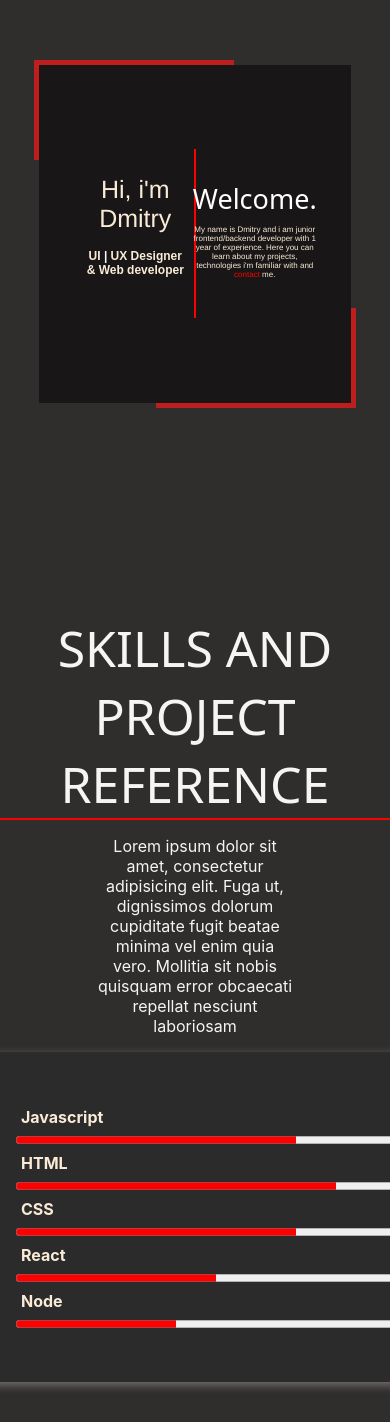
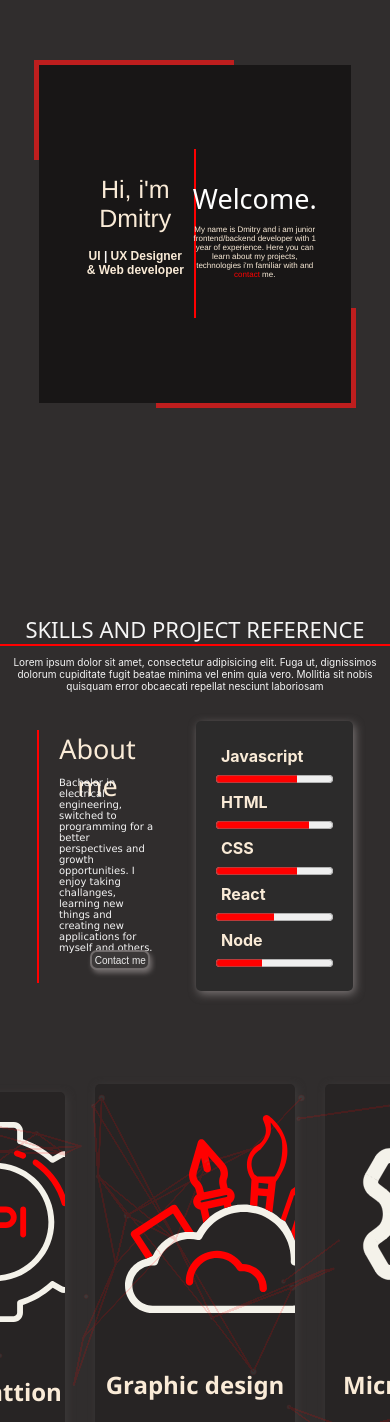
Before and after one commit to Dml199/portfolio_web, a React (Create React App) app: page / in a window 390 px wide. Shown: the part 146-1568 px from the top of the page. Built offline with nearby package versions, Linux system fonts and the light colour scheme.

Commit message:
29.10 16:50

```diff
--- a/src/about_sec/about.css
+++ b/src/about_sec/about.css
@@ -59,7 +59,7 @@ border-bottom:2px solid red;
 
 #about_int_text_2 p{
    color:whitesmoke;
-    width:50%;
+
     background-color:rgb(48, 45, 45);
 
 }
@@ -71,6 +71,7 @@ border-bottom:2px solid red;
         display:flex;
         flex-direction:column;
         padding:50px;
+        width:40%;
         box-shadow:2px 3px 10px rgb(121, 115, 115);
         border-radius:5px;
         transition:all 2s;
@@ -90,11 +91,11 @@ border-bottom:2px solid red;
 
 #btn{
     position:absolute;
-    bottom:20px;
-    right:70px;
+    bottom:5%;
+    right:5%;
     background-color:rgb(61, 58, 58);
     color:white;
-    padding:5px;
+    padding:2%;
     border-radius:7px;
     opacity:0.9;
     border:2px solid rgb(121, 115, 115);
@@ -120,7 +121,7 @@ box-shadow:none;
 
 
 #descr_text_2 h1{
-    margin:30px;
+
     font-family:Cambria, Cochin, Georgia, Times, 'Times New Roman', serif;
     font-size:70px;
     color:antiquewhite;
@@ -138,7 +139,7 @@ color:antiquewhite;
 
 .pr_bar{
     accent-color:red;
-    width:400px;
+    width:100%;
     margin:0px;
     padding:0px;
 
@@ -167,13 +168,45 @@ color:antiquewhite;
 }
 
 
-@media (max-width:983px){
-
-
-#descr_text h1{
-    margin:0px;
-    font-family:'Segoe UI', Tahoma, Geneva, Verdana, sans-serif;
-    font-size:40px;
+@media (max-width:1028px){
+#about {
+     margin-top:5%;
+}
+#about_int_text{
+font-size:22px;
+}
+#about_int_text_2 {
+font-size:14px;
 
 }
+#about_int_text_2 {
+
+    display:flex;
+    justify-content:center;
+    align-items:center;
+    text-align:center;
+
+    font-size:10px;
+
 }
+
+#descr_text_2{
+    width:30%;
+    height:50%;
+    padding:20px;
+}
+.pr_bar{
+
+}
+#descr_text h1{
+    font-size:27px;
+}
+#descr_text p{
+    top:15%;
+    font-size:10px;
+}
+
+#btn{
+    font-size:10px;
+}
+}
--- a/src/about_sec/about.js
+++ b/src/about_sec/about.js
@@ -22,7 +22,7 @@ const [state,setState] =useState(true);
             <div id="about_int_text"> SKILLS AND PROJECT REFERENCE</div>
             <div id ="about_int_text_2"><p>Lorem ipsum dolor sit amet, consectetur adipisicing elit. Fuga ut, dignissimos dolorum cupiditate fugit beatae minima vel enim quia vero. Mollitia sit nobis quisquam error obcaecati repellat nesciunt laboriosam</p> </div>
             <div id = "about">
-               <div id="descr_text" ref= {ref} className={state?"translate":"notranslate"}><h1>About me</h1><p>Bachelor in electrical engineering, switched to programming for a better perspectives and growth opportunities. I enjoy taking challanges, learning new things and creating new applications for myself and others. <br/><br/><br/><br/></p>
+               <div id="descr_text" ref= {ref} className={state?"translate":"notranslate"}><h1>About me</h1><p>Bachelor in electrical engineering, switched to programming for a better perspectives and growth opportunities. I enjoy taking challanges, learning new things and creating new applications for myself and others. </p>
                <button id="btn">Contact me</button></div>
 
                <div id="descr_text_2" className={state?"translate_1":"notranslate_1"}>
```
